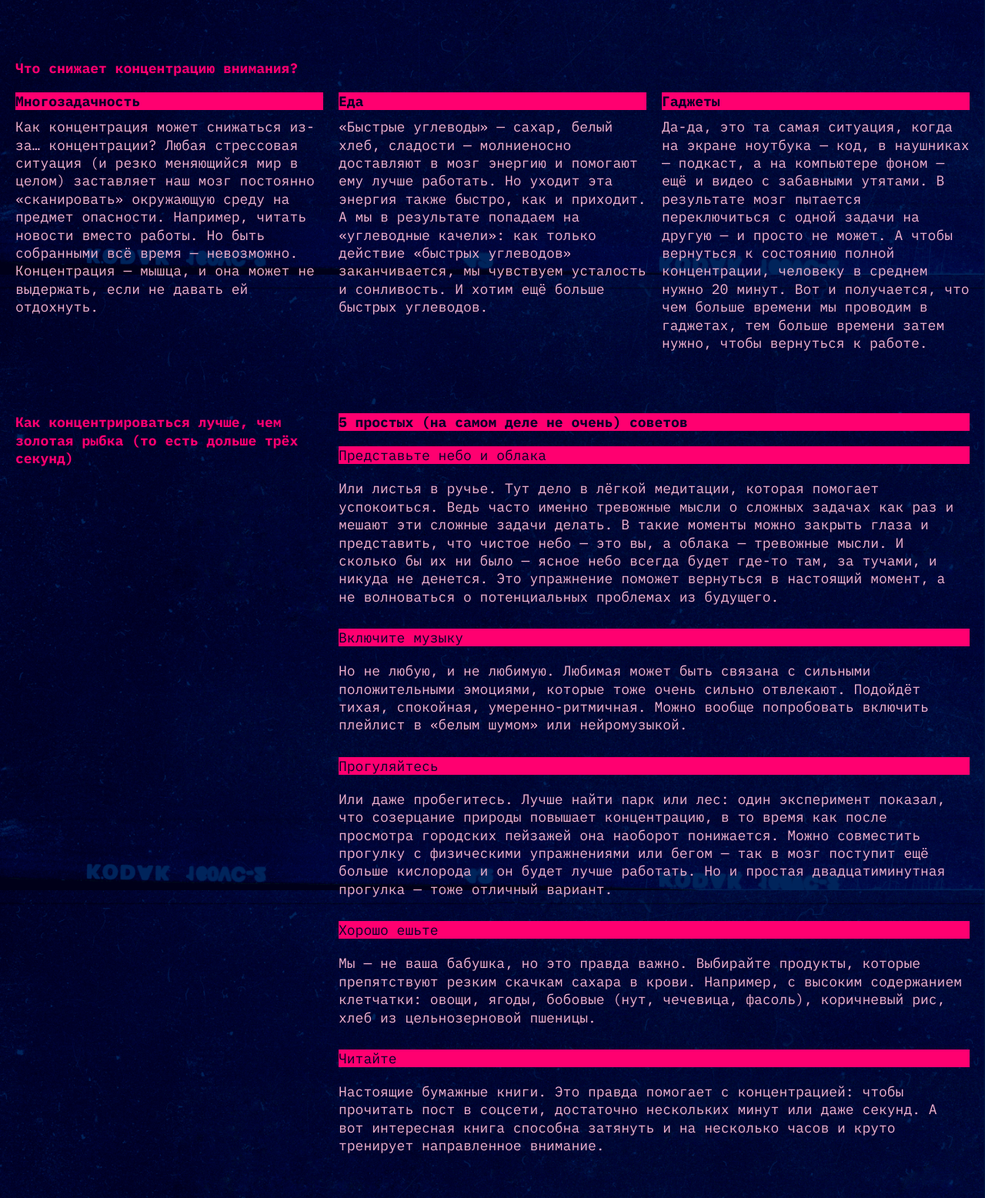
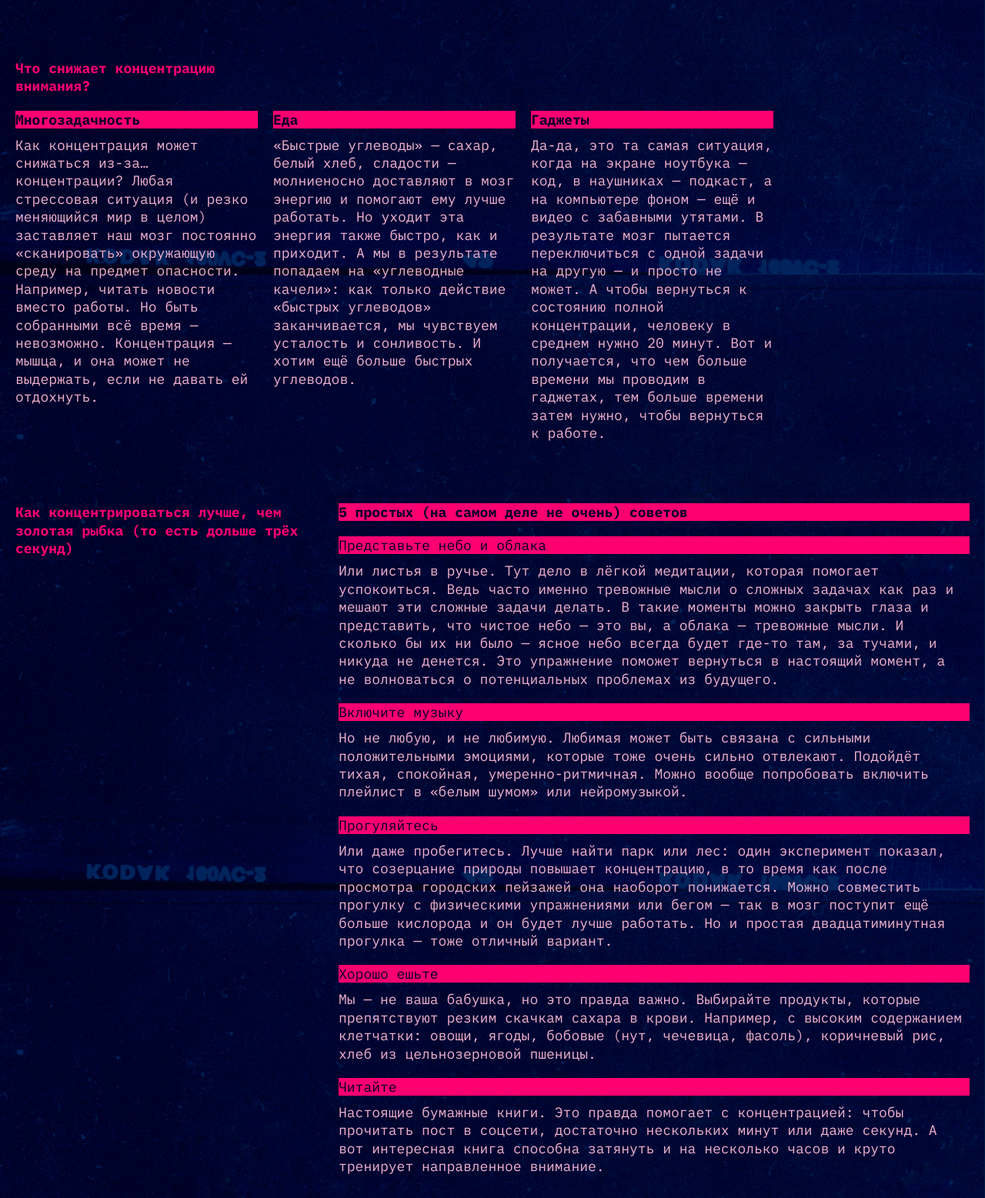
Before and after one commit to RinatMef/slozhno-sosredotochitsya, a website: page index.html in a window 1280 px wide. Shown: the part 1243-2800 px from the top of the page at 77% size. Drawn offline with Linux system fonts and the light colour scheme.

Commit message:
почти готово, завтра доделаю

```diff
--- a/index.html
+++ b/index.html
@@ -1,5 +1,6 @@
 <!doctype html>
 <html lang="ru">
+
 <head>
   <meta charset="UTF-8" />
   <meta http-equiv="X-UA-Compatible" content="IE=edge" />
@@ -16,30 +17,25 @@
   <link rel="icon" href="./images/favicon.svg" type="image/svg+xml" />
   <link rel="apple-touch-icon" href="./images/favicon.svg" />
 </head>
+
 <body class="page">
   <header class="header decorated-zone">
     <div class="header__decoration" aria-hidden="true"></div>
     <nav class="header__theme-menu">
       <ul class="header__theme-menu-list">
         <li class="header__theme-menu-item">
-            <button
-              class="header__theme-menu-button header__theme-menu-button_type_light"
-            >
+          <button class="header__theme-menu-button header__theme-menu-button_type_light">
             день
           </button>
         </li>
         <li class="header__theme-menu-item">
-            <button
-              class="header__theme-menu-button header__theme-menu-button_active header__theme-menu-button_type_auto"
-              disabled
-            >
+          <button class="header__theme-menu-button header__theme-menu-button_active header__theme-menu-button_type_auto"
+            disabled>
             авто
           </button>
         </li>
         <li class="header__theme-menu-item">
-            <button
-              class="header__theme-menu-button header__theme-menu-button_type_dark"
-            >
+          <button class="header__theme-menu-button header__theme-menu-button_type_dark">
             неон
           </button>
         </li>
@@ -56,25 +52,23 @@
       <h2 class="content__title grid-area_1">
         Почему сосредоточиться так сложно
       </h2>
-        <h3 class="content__text-subtitle grid-area_2">Многозадачность</h3>
-        <p class="content__text grid-area_3">
+      <div class="grid-area_2">
+        <h3 class="content__text-subtitle">Многозадачность</h3>
+        <p class="content__text">
           Особенно сложно сосредоточиться, когда задач много и все они — важные.
           Где же легендарная многозадачность, когда она так нужна вам (и всем
           нанимающим менеджерам этого мира)? А дело в том, что её просто не
           существует. Исследователи
-          <a
-            href="https://dana.org/article/multicosts-of-multitasking/"
-            target="_blank"
-            class="text-shadow"
-            >выяснили</a
-          >, что мозгу тяжело концентрироваться даже на двух делах одновременно.
+          <a href="https://dana.org/article/multicosts-of-multitasking/" target="_blank"
+            class="text-shadow">выяснили</a>, что мозгу тяжело концентрироваться даже на двух делах одновременно.
           А когда в поле внимания попадает несколько важных задач, организм
           паникует и выделяет кортизол и адреналин — «гормоны стресса». Из-за
           этого мы работаем невнимательно: ошибаемся и быстро устаём.
         </p>
-
-        <h3 class="content__text-subtitle grid-area_4">Дофамин</h3>
-        <p class="content__text grid-area_5">
+      </div>
+      <div class="grid-area_3">
+        <h3 class="content__text-subtitle">Дофамин</h3>
+        <p class="content__text">
           С гормонами стресса всё понятно, но дальше — ещё интереснее. В нашей
           невозможности сосредоточиться замешана и полная противоположность
           стрессу — дофамин. Это вещество участвует в системе вознаграждения
@@ -84,13 +78,15 @@
           замкнутый круг: чем больше отвлекаешься, тем больше удовольствия
           получаешь.
         </p>
+      </div>
     </section>
     <section class="content__text-block content__text-block_section-2">
       <h2 class="content__title grid-area_1">
         Что снижает концентрацию внимания?
       </h2>
-        <h3 class="content__text-subtitle grid-area_2">Многозадачность</h3>
-        <p class="content__text grid-area_3">
+      <div class="grid-area_2">
+        <h3 class="content__text-subtitle">Многозадачность</h3>
+        <p class="content__text">
           Как концентрация может снижаться из-за… концентрации? Любая стрессовая
           ситуация (и резко меняющийся мир в целом) заставляет наш мозг
           постоянно «сканировать» окружающую среду на предмет опасности.
@@ -98,9 +94,10 @@
           невозможно. Концентрация — мышца, и она может не выдержать, если не
           давать ей отдохнуть.
         </p>
-
-        <h3 class="content__text-subtitle grid-area_4">Еда</h3>
-        <p class="content__text grid-area_5">
+      </div>
+      <div class="grid-area_3">
+        <h3 class="content__text-subtitle">Еда</h3>
+        <p class="content__text">
           «Быстрые углеводы» — сахар, белый хлеб, сладости — молниеносно
           доставляют в мозг энергию и помогают ему лучше работать. Но уходит эта
           энергия также быстро, как и приходит. А мы в результате попадаем на
@@ -108,9 +105,10 @@
           заканчивается, мы чувствуем усталость и сонливость. И хотим ещё больше
           быстрых углеводов.
         </p>
-
-        <h3 class="content__text-subtitle grid-area_6">Гаджеты</h3>
-        <p class="content__text grid-area_7">
+      </div>
+      <div class="grid-area_4">
+        <h3 class="content__text-subtitle">Гаджеты</h3>
+        <p class="content__text">
           Да-да, это та самая ситуация, когда на экране ноутбука — код, в
           наушниках — подкаст, а на компьютере фоном — ещё и видео с забавными
           утятами. В результате мозг пытается переключиться с одной задачи на
@@ -119,20 +117,20 @@
           чем больше времени мы проводим в гаджетах, тем больше времени затем
           нужно, чтобы вернуться к работе.
         </p>
+      </div>
+    </section>
     </section>
     <section class="content__text-block content__text-block_section-3">
-        <h2 class="content__title grid-area_1">
-          Как концентрироваться лучше, чем золотая рыбка (то есть дольше трёх
-          секунд)
+      <h2 class="content__title grid-area_1">Как концентрироваться лучше, чем золотая рыбка (то есть дольше трёх секунд)
       </h2>
-
       <h3 class="content__text-subtitle grid-area_2">
         5 простых (на самом деле не очень) советов
       </h3>
-        <h3 class="content__text-subtitle_regular grid-area_3">
+      <div class="grid-area_3">
+        <h3 class="content__text-subtitle_regular">
           Представьте небо и облака
         </h3>
-        <p class="content__text grid-area_4">
+        <p class="content__text">
           Или листья в ручье. Тут дело в лёгкой медитации, которая помогает
           успокоиться. Ведь часто именно тревожные мысли о сложных задачах как
           раз и мешают эти сложные задачи делать. В такие моменты можно закрыть
@@ -142,18 +140,21 @@
           настоящий момент, а не волноваться о потенциальных проблемах из
           будущего.
         </p>
-        <h3 class="content__text-subtitle_regular grid-area_5">
+      </div>
+      <div class="grid-area_4">
+        <h3 class="content__text-subtitle_regular">
           Включите музыку
         </h3>
-        <p class="content__text grid-area_6">
+        <p class="content__text">
           Но не любую, и не любимую. Любимая может быть связана с сильными
           положительными эмоциями, которые тоже очень сильно отвлекают. Подойдёт
           тихая, спокойная, умеренно-ритмичная. Можно вообще попробовать
           включить плейлист в «белым шумом» или нейромузыкой.
         </p>
-
-        <h3 class="content__text-subtitle_regular grid-area_7">Прогуляйтесь</h3>
-        <p class="content__text grid-area_8">
+      </div>
+      <div class="grid-area_5">
+        <h3 class="content__text-subtitle_regular">Прогуляйтесь</h3>
+        <p class="content__text">
           Или даже пробегитесь. Лучше найти парк или лес: один эксперимент
           показал, что созерцание природы повышает концентрацию, в то время как
           после просмотра городских пейзажей она наоборот понижается. Можно
@@ -161,22 +162,25 @@
           поступит ещё больше кислорода и он будет лучше работать. Но и простая
           двадцатиминутная прогулка — тоже отличный вариант.
         </p>
-
-        <h3 class="content__text-subtitle_regular grid-area_9">Хорошо ешьте</h3>
-        <p class="content__text grid-area_10">
+      </div>
+      <div class="grid-area_6">
+        <h3 class="content__text-subtitle_regular">Хорошо ешьте</h3>
+        <p class="content__text">
           Мы — не ваша бабушка, но это правда важно. Выбирайте продукты, которые
           препятствуют резким скачкам сахара в крови. Например, с высоким
           содержанием клетчатки: овощи, ягоды, бобовые (нут, чечевица, фасоль),
           коричневый рис, хлеб из цельнозерновой пшеницы.
         </p>
-
-        <h3 class="content__text-subtitle_regular grid-area_11">Читайте</h3>
-        <p class="content__text grid-area_12">
+      </div>
+      <div class="grid-area_7">
+        <h3 class="content__text-subtitle_regular">Читайте</h3>
+        <p class="content__text">
           Настоящие бумажные книги. Это правда помогает с концентрацией: чтобы
           прочитать пост в соцсети, достаточно нескольких минут или даже секунд.
           А вот интересная книга способна затянуть и на несколько часов и круто
           тренирует направленное внимание.
         </p>
+      </div>
     </section>
 
     <div class="content__figure content__figure-section">
@@ -184,44 +188,19 @@
         А можно в картинках?
       </h3>
       <picture class="content__picture sunset">
-          <img
-            class="content__picture-size"
-            loading="lazy"
-            src="./images/sunset.png"
-            alt="picture description"
-          />
+        <img class="content__picture-size" loading="lazy" src="./images/sunset.png" alt="picture description" />
       </picture>
       <picture class="content__picture ice-cream">
-          <img
-          class="content__picture-size"
-            loading="lazy"
-            src="./images/ice-cream.png"
-            alt="picture description"
-          />
+        <img class="content__picture-size" loading="lazy" src="./images/ice-cream.png" alt="picture description" />
       </picture>
       <picture class="content__picture tape">
-          <img
-          class="content__picture-size"
-            loading="lazy"
-            src="./images/tape.png"
-            alt="picture description"
-          />
+        <img class="content__picture-size" loading="lazy" src="./images/tape.png" alt="picture description" />
       </picture>
-        <picture  class="content__picture books">
-          <img
-          class="content__picture-size"
-            loading="lazy"
-            src="./images/books.png"
-            alt="picture description"
-          />
+      <picture class="content__picture books">
+        <img class="content__picture-size" loading="lazy" src="./images/books.png" alt="picture description" />
       </picture>
       <picture class="content__picture street">
-          <img
-          class="content__picture-size"
-            loading="lazy"
-            src="./images/street.png"
-            alt="picture description"
-          />
+        <img class="content__picture-size" loading="lazy" src="./images/street.png" alt="picture description" />
       </picture>
     </div>
   </main>
@@ -230,4 +209,5 @@
   </footer>
   <script src="./scripts/script.js"></script>
 </body>
+
 </html>
--- a/styles/style.css
+++ b/styles/style.css
@@ -301,7 +301,7 @@
 
 .content__text-subtitle {
   background-color: var(--accent-bg-color);
-  display: inline-block;
+  display: block;
   background-size: cover;
   color: var(--parag-subtitle-color);
   font-family: var(--main-font);
@@ -386,10 +386,10 @@
   outline: none;
 }
 
-@media (min-width: 767px) {
+@media (min-width: 768px) {
   .header {
     display: grid;
-    grid-template-columns: repeat(2, minmax(364px, 490px));
+    grid-template-columns: repeat(2, minmax(364px, auto));
     grid-template-rows: repeat(4, min-content);
     grid-template-areas:
       "decoration decoration"
@@ -424,7 +424,7 @@
   }
 
   .content__text-block_section-1 .content__text-subtitle {
-    margin-inline-start: 14px;
+    margin-inline-start: 13px;
     margin-block-start: 0px;
     margin-block-end: 0px;
   }
@@ -437,7 +437,7 @@
     margin-block-start: 80px;
   }
   .content__text-block_section-1 .content__text {
-    margin-inline-start: 14px;
+    margin-inline-start: 13px;
     padding-block-start: 10px;
     padding-block-end: 10px;
   }
@@ -448,19 +448,18 @@
 
   .content__text-block_section-1 {
     display: grid;
-    grid-template-columns: repeat(3, minmax(236px, 314px));
-    grid-template-rows: repeat(11, min-content);
+    grid-template-columns: repeat(3, minmax(236px, auto));
+    grid-template-rows: repeat(2, min-content);
+    row-gap: 20px;
 
     grid-template-areas:
       "grid-area_1 grid-area_2 grid-area_2"
-      "grid-area_1 grid-area_3 grid-area_3"
-      ". grid-area_4 grid-area_4"
-      ". grid-area_5 grid-area_5";
+      ". grid-area_3 grid-area_3";
   }
 
   .content__text-block_section-2 .content__title {
     margin-block-start: 0px;
-    margin-block-end: 21px;
+    margin-block-end: 1px;
     padding-inline-end: 10px;
   }
 
@@ -473,63 +472,58 @@
   .content__text-block_section-2 .content__text {
     margin-inline-start: 0px;
     padding-block-start: 10px;
-    padding-block-end: 10px;
+    padding-block-end: 0px;
   }
 
   .content__text-block_section-2 {
     display: grid;
-    grid-template-columns: repeat(3, minmax(236px, 314px));
-    grid-template-rows: repeat(7, min-content);
+    grid-template-columns: repeat(3, minmax(236px, auto));
+    grid-template-rows: repeat(4, min-content);
+    row-gap: 20px;
+    max-width: 728px;
     grid-template-areas:
       "grid-area_1 . ."
       "grid-area_2 grid-area_2 grid-area_2"
       "grid-area_3 grid-area_3 grid-area_3"
-      "grid-area_4 grid-area_4 grid-area_4"
-      "grid-area_5 grid-area_5 grid-area_5"
-      "grid-area_6 grid-area_6 grid-area_6"
-      "grid-area_7 grid-area_7 grid-area_7";
+      "grid-area_4 grid-area_4 grid-area_4";
   }
 
   .content__text-block_section-3 .content__title {
     margin-block-start: 0px;
-    margin-block-end: 20px;
-    padding-inline-end: 10px;
+    margin-block-end: 0px;
+    padding-inline-end: 0px;
   }
 
   .content__text-block_section-3 .content__text-subtitle {
-    margin-inline-start: 14px;
+    margin-inline-start: 13px;
     margin-block-start: 0px;
-    margin-block-end: 20px;
+    margin-block-end: 0px;
   }
 
   .content__text-block_section-3 .content__text-subtitle_regular {
-    margin-inline-start: 14px;
+    margin-inline-start: 13px;
     margin-block-start: 0px;
-    margin-block-end: 0px;
+    margin-block-end: 10px;
   }
   .content__text-block_section-3 .content__text {
-    margin-inline-start: 14px;
-    padding-block-start: 10px;
-    padding-block-end: 10px;
+    margin-inline-start: 13px;
+    padding-block-start: 0px;
+    padding-block-end: 0px;
   }
   .content__text-block_section-3 {
     display: grid;
-    grid-template-columns: repeat(3, minmax(236px, 314px));
-    grid-template-rows: repeat(11, min-content);
+    grid-template-columns: repeat(3, minmax(236px, auto));
+    grid-template-rows: repeat(6, min-content);
+    row-gap: 20px;
+
     align-self: self-start;
-
     grid-template-areas:
       "grid-area_1 grid-area_2 grid-area_2"
       "grid-area_1 grid-area_3 grid-area_3"
-      "grid-area_1 grid-area_4 grid-area_4"
+      ". grid-area_4 grid-area_4"
       ". grid-area_5 grid-area_5"
       ". grid-area_6 grid-area_6"
-      ". grid-area_7 grid-area_7"
-      ". grid-area_8 grid-area_8"
-      ". grid-area_9 grid-area_9"
-      ". grid-area_10 grid-area_10"
-      ". grid-area_11 grid-area_11"
-      ". grid-area_12 grid-area_12";
+      ". grid-area_7 grid-area_7";
   }
   .content__figure-section .content__picture-subtitle {
     margin-block-start: 0px;
@@ -570,7 +564,7 @@
     align-items: center;
     justify-content: center;
     margin-block-start: 80px;
-    padding: 447px 0;
+    padding: 446px 0;
   }
 
   footer .header-main-title {
@@ -583,9 +577,10 @@
   .header {
     display: grid;
     grid-template-columns: repeat(2, minmax(491px, auto));
-    grid-template-rows: repeat(3, min-content);
+    grid-template-rows: repeat(4, min-content);
     grid-template-areas:
       "nav nav"
+      ". decoration"
       "header-title header-title"
       ". header-accent";
   }
@@ -607,8 +602,8 @@
     position: absolute;
     font-size: 18px;
     font-family: var(--main-font, sans-serif);
-    inset-block-start: -742px;
-    inset-inline-end: 30px;
+    inset-block-start: -21px;
+    inset-inline-end: 29px;
     color: var(--accent-color);
   }
   .header__decoration::after {
@@ -619,17 +614,20 @@
     border-radius: 50%;
     box-shadow: 0px 0px 4px 2px #ff0070;
     background-color: var(--accent-color, #ff0070);
-    inset-block-start: -734px;
-    inset-inline-end: 9px;
+    inset-block-start: -13px;
+    inset-inline-end: 8px;
   }
 
   .page {
     padding: 20px;
   }
 
+  .header-main-title {
+    font-size: clamp(7.5rem, 0.5625rem + 14.4531vw, 9.8125rem);
+  }
+
   header .header-main-title {
     margin-inline-start: -20px;
-    font-size: clamp(7.5rem, 0.5625rem + 14.4531vw, 9.8125rem);
     padding-block-start: 295px;
   }
 
@@ -647,7 +645,8 @@
   .content__text-block_section-1 .content__text-subtitle {
     margin-inline-start: 0px;
     margin-block-start: 0px;
-    margin-block-end: 0px;
+    margin-block-end: 10px;
+    display: block;
   }
 
   .content__text-block {
@@ -671,13 +670,12 @@
     display: grid;
     grid-template-columns: repeat(3, minmax(315px, auto));
     grid-template-rows: repeat(4, min-content);
-    row-gap: 10px;
-    column-gap: 20px;
+    gap: 20px;
     grid-template-areas:
       "grid-area_1 grid-area_2 grid-area_2"
-      "grid-area_1 grid-area_3 grid-area_3"
-      ". grid-area_4 grid-area_4"
-      ". grid-area_5 grid-area_5";
+      "grid-area_1 grid-area_2 grid-area_2"
+      ". grid-area_3 grid-area_3"
+      ". grid-area_3 grid-area_3";
   }
 
   .content__text-block_section-2 .content__title {
@@ -689,7 +687,7 @@
   .content__text-block_section-2 .content__text-subtitle {
     margin-inline-start: 0px;
     margin-block-start: 0px;
-    margin-block-end: 0px;
+    margin-block-end: 10px;
   }
 
   .content__text-block_section-2 .content__text {
@@ -701,13 +699,12 @@
   .content__text-block_section-2 {
     display: grid;
     grid-template-columns: repeat(3, minmax(315px, auto));
-    grid-template-rows: repeat(3, min-content);
+    grid-template-rows: repeat(2, min-content);
     row-gap: 10px;
     column-gap: 20px;
     grid-template-areas:
       "grid-area_1 . ."
-      "grid-area_2 grid-area_4 grid-area_6"
-      "grid-area_3 grid-area_5 grid-area_7";
+      "grid-area_2 grid-area_3 grid-area_4";
   }
 
   .content__text-block_section-3 .content__title {
@@ -725,7 +722,7 @@
   .content__text-block_section-3 .content__text-subtitle_regular {
     margin-inline-start: 0px;
     margin-block-start: 0px;
-    margin-block-end: 0px;
+    margin-block-end: 10px;
   }
   .content__text-block_section-3 .content__text {
     margin-inline-start: 0px;
@@ -737,21 +734,16 @@
     row-gap: 20px;
     column-gap: 20px;
     grid-template-columns: repeat(3, minmax(315px, auto));
-    grid-template-rows: repeat(11, min-content);
+    grid-template-rows: repeat(6, min-content);
     align-self: self-start;
 
     grid-template-areas:
       "grid-area_1 grid-area_2 grid-area_2"
       "grid-area_1 grid-area_3 grid-area_3"
-      "grid-area_1 grid-area_4 grid-area_4"
+      ". grid-area_4 grid-area_4"
       ". grid-area_5 grid-area_5"
       ". grid-area_6 grid-area_6"
-      ". grid-area_7 grid-area_7"
-      ". grid-area_8 grid-area_8"
-      ". grid-area_9 grid-area_9"
-      ". grid-area_10 grid-area_10"
-      ". grid-area_11 grid-area_11"
-      ". grid-area_12 grid-area_12";
+      ". grid-area_7 grid-area_7";
   }
   .content__figure-section .content__picture-subtitle {
     margin-block-start: 0px;
@@ -775,7 +767,7 @@
 
   .content__figure-section {
     display: grid;
-    grid-template-columns: repeat(3, minmax(229px, 314px));
+    grid-template-columns: repeat(3, minmax(229px, auto));
     grid-auto-rows: auto;
     gap: 20px;
     grid-template-areas:
@@ -792,11 +784,10 @@
     align-items: center;
     justify-content: center;
     margin-block-start: 80px;
-    padding: 447px 0;
+    padding: 319px 0;
   }
 
   footer .header-main-title {
     margin-inline-start: 0px;
-    font-size: clamp(7.5rem, 0.5625rem + 14.4531vw, 9.8125rem);
   }
 }
```
Lines whose indentation alone changed are shown as unchanged.
